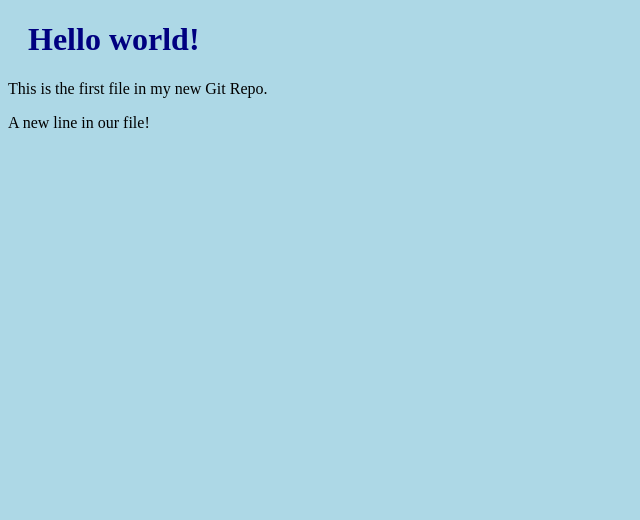
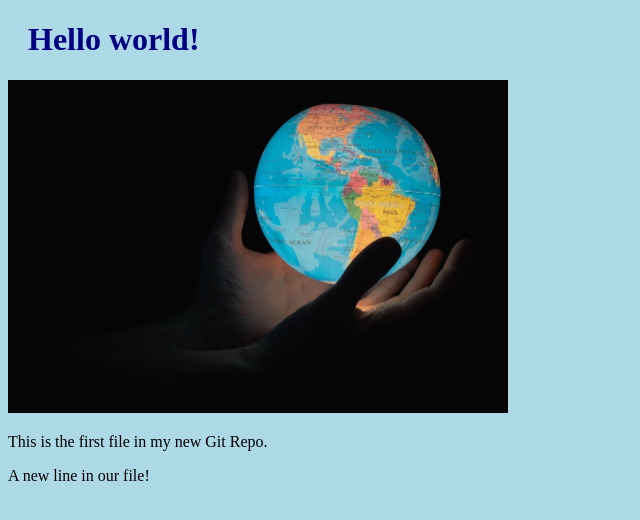
Before and after one commit to AJ-U/AJ-U.github.io, a plain HTML site: page index.html in a window 1280 px wide. Shown: the whole page, without its empty margins (0-640 px from the left). Drawn offline with Linux system fonts and the light colour scheme.

Commit message:
Added image to Hello World

```diff
--- a/index.html
+++ b/index.html
@@ -7,6 +7,8 @@
 <body>
 
 <h1>Hello world!</h1>
+<div><img src="img_hello_world.jpg" alt="Hello World from Space"
+    style="width:100%;max-width:500px"></div>
 <p>This is the first file in my new Git Repo.</p>
 <p>A new line in our file!</p>
 
```
Also changed, not shown: img_hello_world.jpg (added).
